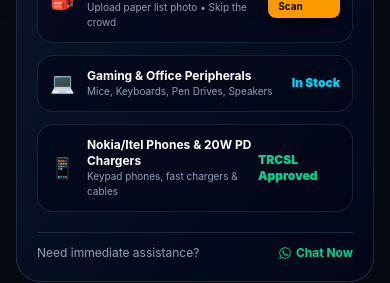
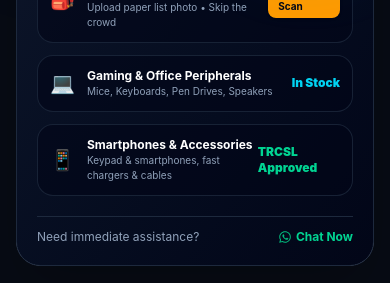
Before and after one commit to Chathura0607/zenexis-online, a Next.js app: page / in a window 390 px wide. Shown: the part 1000-1283 px from the top of the page. Built offline with nearby package versions, Linux system fonts and the light colour scheme; no server answers.

Commit message:
Update hero feature card label to Smartphones and Accessories

```diff
--- a/src/app/page.tsx
+++ b/src/app/page.tsx
@@ -301,8 +301,8 @@ export default function HomePage() {
                       <div className="flex items-center gap-3">
                         <span className="text-xl">📱</span>
                         <div>
-                          <h4 className="text-xs font-bold text-slate-900 dark:text-white">Nokia/Itel Phones & 20W PD Chargers</h4>
-                          <p className="text-[10px] text-slate-500 dark:text-slate-400">Keypad phones, fast chargers & cables</p>
+                          <h4 className="text-xs font-bold text-slate-900 dark:text-white">Smartphones & Accessories</h4>
+                          <p className="text-[10px] text-slate-500 dark:text-slate-400">Keypad & smartphones, fast chargers & cables</p>
                         </div>
                       </div>
                       <span className="text-xs font-black text-emerald-600 dark:text-emerald-400">TRCSL Approved</span>
```
